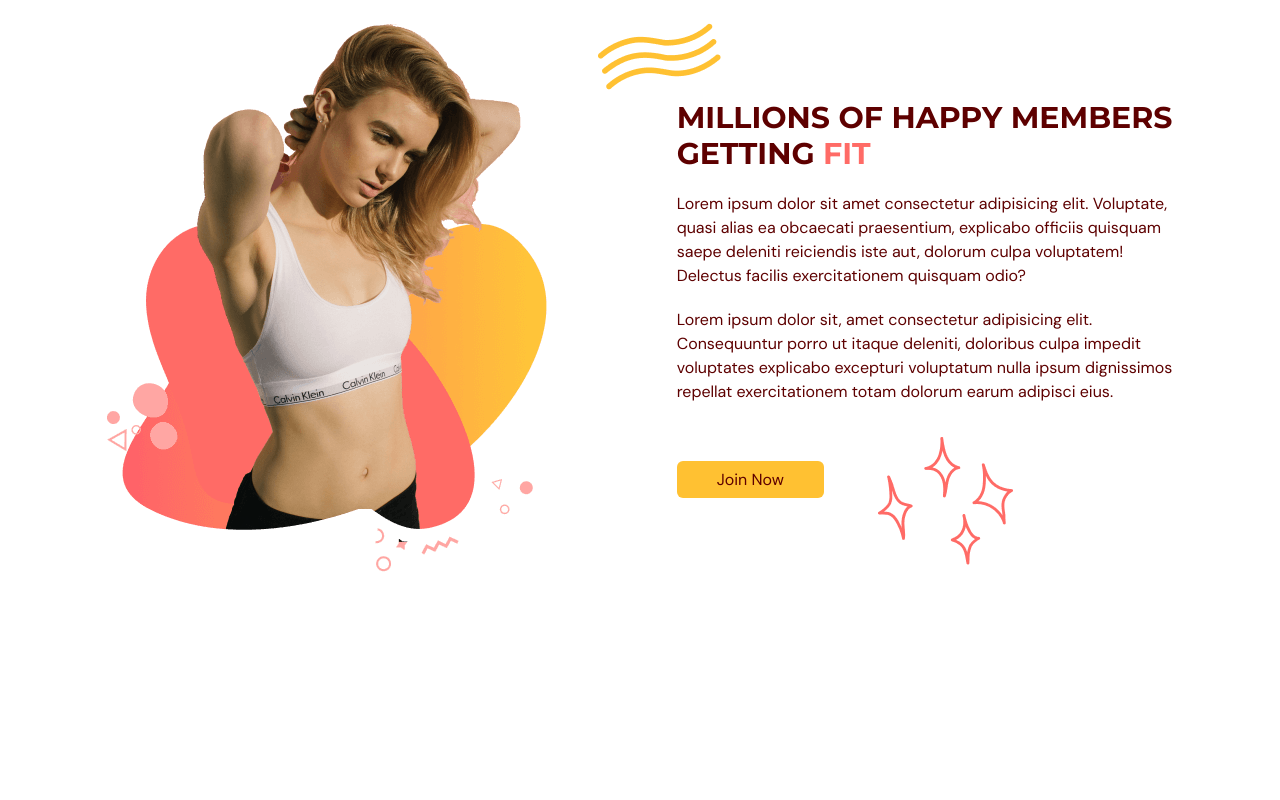
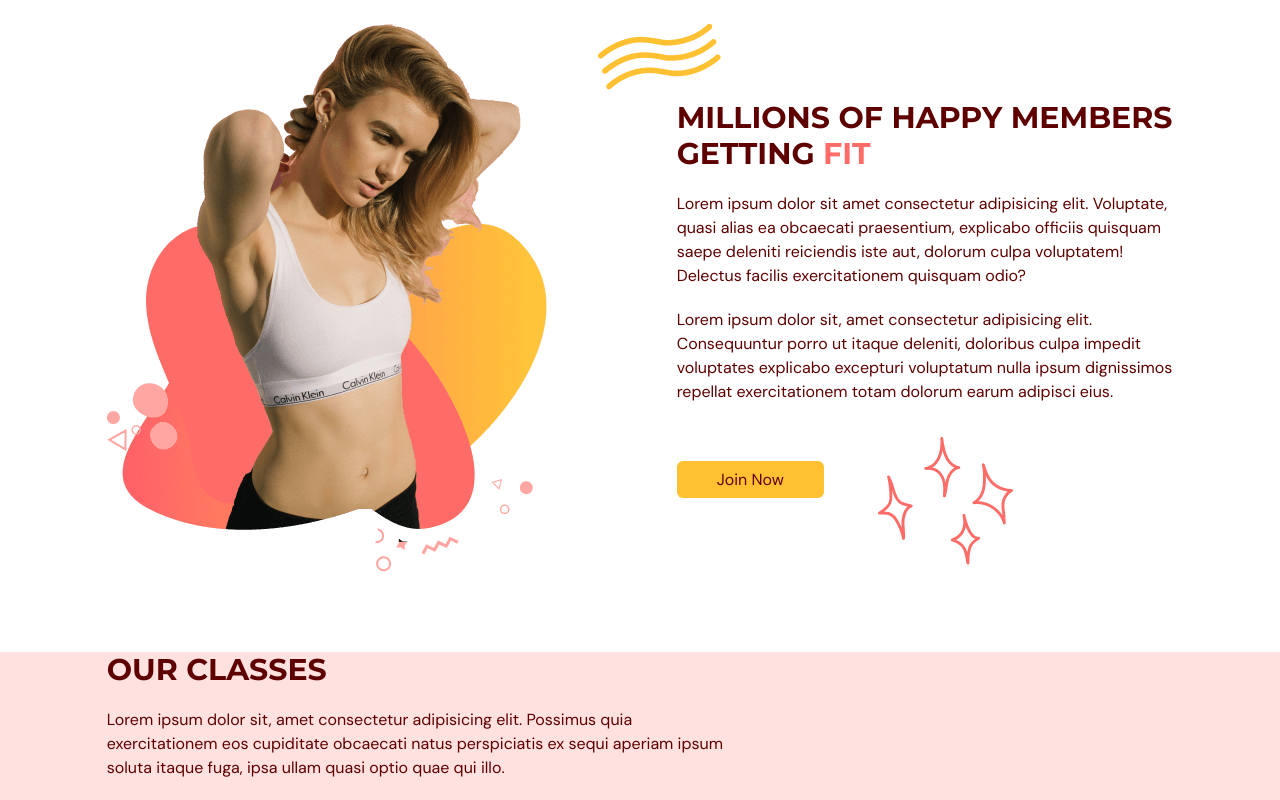
Before and after one commit to Vlad-dualv/fitness-website, a React (Vite) app: page / in a window 1280 px wide. Shown: the part 1485-2285 px from the top of the page. Before the commit the page ends 2137 px from the top, so only its background shows below. Built offline with nearby package versions, Linux system fonts and the light colour scheme.

Commit message:
layout: OurClasses text

```diff
--- a/src/App.tsx
+++ b/src/App.tsx
@@ -1,6 +1,7 @@
 import NavBar from "@/scenes/NavBar";
 import Home from "@/scenes/Home";
 import Benefits from "@/scenes/Benefits";
+import OurClasses from "@/scenes/OurClasses";
 import { useEffect, useState } from "react";
 import { SelectedPage } from "@/shared/types";
 
@@ -24,6 +25,7 @@
       <NavBar isTopOfPage={isTopOfPage} selectedPage={selectedPage} setSelectedPage={setSelectedPage}/>
       <Home setSelectedPage={setSelectedPage}/>
       <Benefits setSelectedPage={setSelectedPage}/>
+      <OurClasses setSelectedPage={setSelectedPage}/>
     </div>
   );
 }
--- /dev/null
+++ b/src/scenes/OurClasses/index.tsx
@@ -0,0 +1,37 @@
+import type { SelectedPage } from "@/shared/types";
+import image1 from "@/assets/image1.png";
+import image2 from "@/assets/image2.png";
+import image3 from "@/assets/image3.png";
+import image4 from "@/assets/image4.png";
+import image5 from "@/assets/image5.png";
+import image6 from "@/assets/image6.png";
+import {motion} from "framer-motion";
+import HText from "@/shared/HText";
+
+type Props = {
+    setSelectedPage: (value: SelectedPage) => void;
+}
+
+function OurClasses({setSelectedPage}: Props) {
+  return (
+    <section id="ourclasses" className="w-full bg-primary-100">
+        <motion.div
+        onViewportEnter={() => setSelectedPage(SelectedPage.OurClasses)}>
+            <motion.div className="mx-auto w-5/6"
+            initial="hidden"
+            whileInView="visible"
+            viewport={{ once: true, amount: 0.5 }}
+            transition={{ duration: 0.5 }}
+            variants={{hidden: {opacity: 0, x: -50}, visible: {opacity: 1, x: 0}
+            }}>
+                <div className="md:w-3/5">
+                    <HText>OUR CLASSES</HText>
+                    <p className="py-5">Lorem ipsum dolor sit, amet consectetur adipisicing elit. Possimus quia exercitationem eos cupiditate obcaecati natus perspiciatis ex sequi aperiam ipsum soluta itaque fuga, ipsa ullam quasi optio quae qui illo.</p>
+                </div>
+            </motion.div>
+        </motion.div>
+    </section>
+  )
+}
+
+export default OurClasses
```
